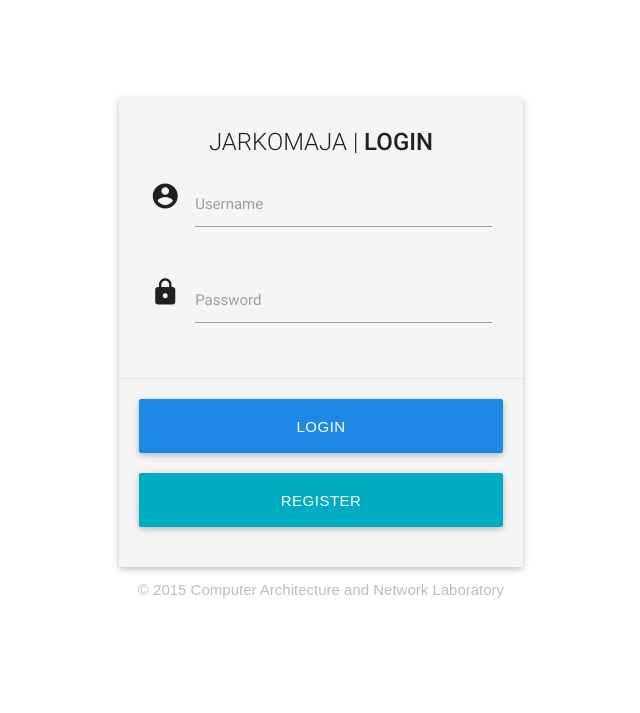
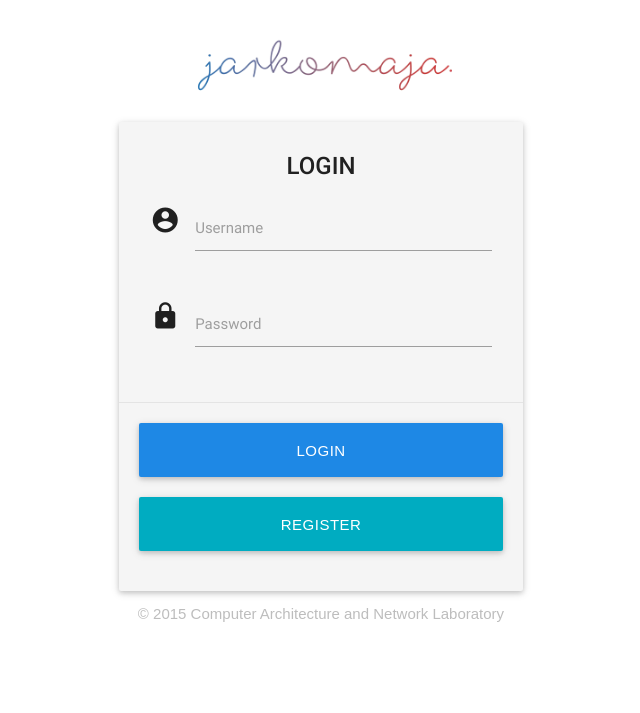
Before and after one commit to sdarmaputra/jarkomaja, a CodeIgniter app: page /gate in a window 1280 px wide. Shown: the top 713 px of the page, without its empty margins (319-959 px from the left). Run offline with CodeIgniter, Linux system fonts and the light colour scheme; some libraries are stand-ins or nearby versions.

Commit message:
tambah logo dan favicon

```diff
--- a/application/views/dashboard.php
+++ b/application/views/dashboard.php
@@ -3,6 +3,7 @@
   <head>
     <title><?php echo $this->config->item('site_name'); ?></title>
     <link href="http://fonts.googleapis.com/icon?family=Material+Icons" rel="stylesheet">
+    <link type="img/png" rel="icon" href="<?php echo base_url('public/img/jarkomaja-ico.png'); ?>">
     <link type="text/css" rel="stylesheet" href="<?php echo base_url('public'); ?>/css/materialize.min.css"  media="screen,projection"/>
     <link type="text/css" rel="stylesheet" href="<?php echo base_url('public'); ?>/css/style.css"  media="screen,projection"/>
 
@@ -21,7 +22,8 @@
       </ul>
       <nav>
         <div class="nav-wrapper blue darken-2">
-          <a href="#!" class="brand-logo" style="padding: 0 0.5em;"><i class="left material-icons">perm_phone_msg</i><?php echo $this->config->item('site_name'); ?></a>
+          <!-- <a href="#!" class="brand-logo" style="padding: 0 0.5em;"><i class="left material-icons">perm_phone_msg</i><?php echo $this->config->item('site_name'); ?></a> -->
+          <a href="<?php echo site_url(); ?>" class="brand-logo" style="padding:0 0.5em;"><img src="<?php echo base_url('public/img/jarkomaja-white.png'); ?>" style="height: 30px; margin: 17px 0; display: block;"></a>
           <ul class="right hide-on-med-and-down">
             <li style="width:250px; text-align:right;"><a class="dropdown-button" href="#!" data-activates="dropdown_user">What's up! <?php echo $this->session->userdata('username'); ?><i class="material-icons right">arrow_drop_down</i></a></li>
           </ul>
--- a/application/views/login.php
+++ b/application/views/login.php
@@ -3,6 +3,7 @@
   <head>
     <title><?php echo $this->config->item('site_name'); ?></title>
     <link href="http://fonts.googleapis.com/icon?family=Material+Icons" rel="stylesheet">
+    <link type="img/png" rel="icon" href="<?php echo base_url('public/img/jarkomaja-ico.png'); ?>">
     <link type="text/css" rel="stylesheet" href="<?php echo base_url('public'); ?>/css/materialize.min.css"  media="screen,projection"/>
     <link type="text/css" rel="stylesheet" href="<?php echo base_url('public'); ?>/css/style.css"  media="screen,projection"/>
 
@@ -12,16 +13,17 @@
     <meta name="viewport" content="width=device-width, initial-scale=1.0"/>
   </head>
 
-  <body style="padding: 6em 0em;">
+  <body style="padding: 2.5em 0 0;">
      <div class="row">
       <div class="col s1 l4">
         &nbsp;
       </div>
       <div class="col s10 l4">
+          <div class="center-align"><img style="max-width:65%" src="<?php echo base_url('public/img/jarkomaja.png'); ?>"></div>
           <div class="card grey lighten-4" data-position="top" data-delay="50">
               <div class="card-content">
                 <div class="card-title grey-text text-darken-4">
-                  <div class="center-align">JARKOMAJA | <strong>LOGIN</strong></div>
+                  <div class="center-align"><strong>LOGIN</strong></div>
                 </div>
                 <form id="loginForm" action="<?php echo site_url('gate/auth'); ?>" method="POST">
                   <div class="row">
```
Also changed, not shown: public/img/jarkomaja-ico.png (added), public/img/jarkomaja-white.png (added), public/img/jarkomaja.png (added).
